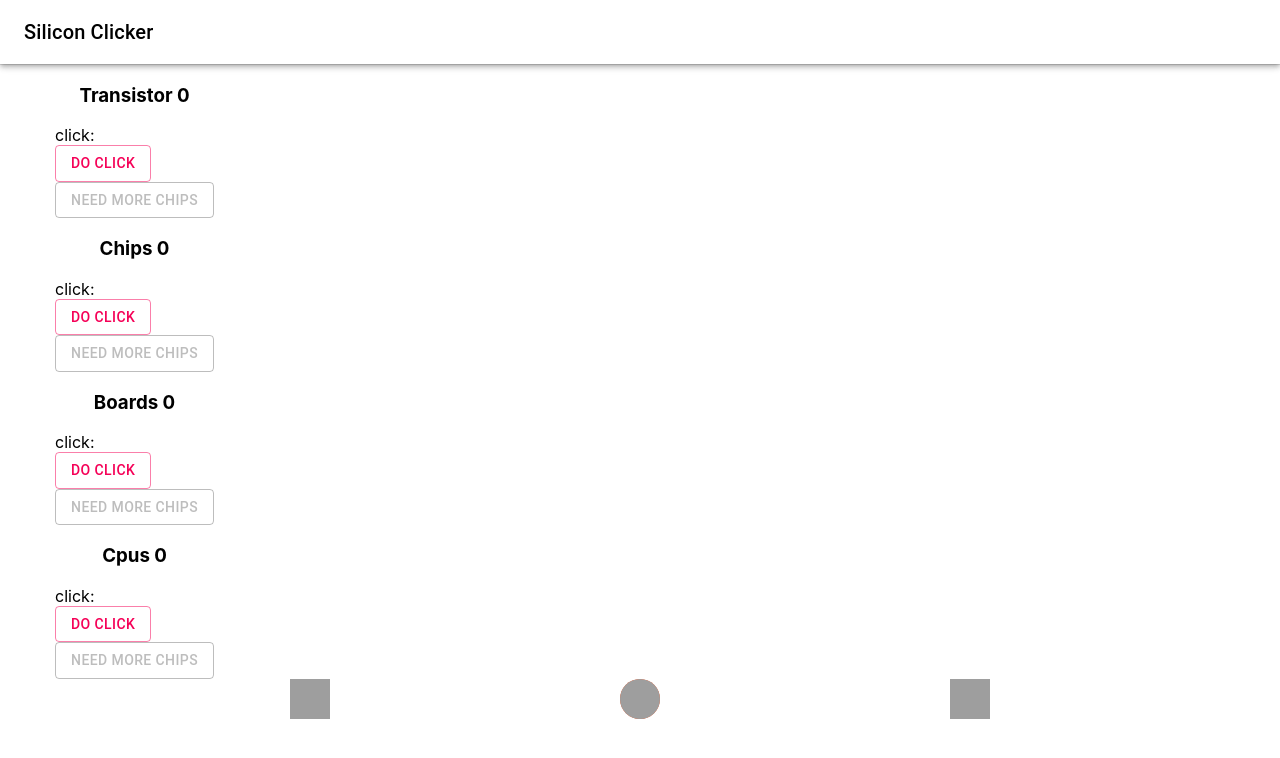
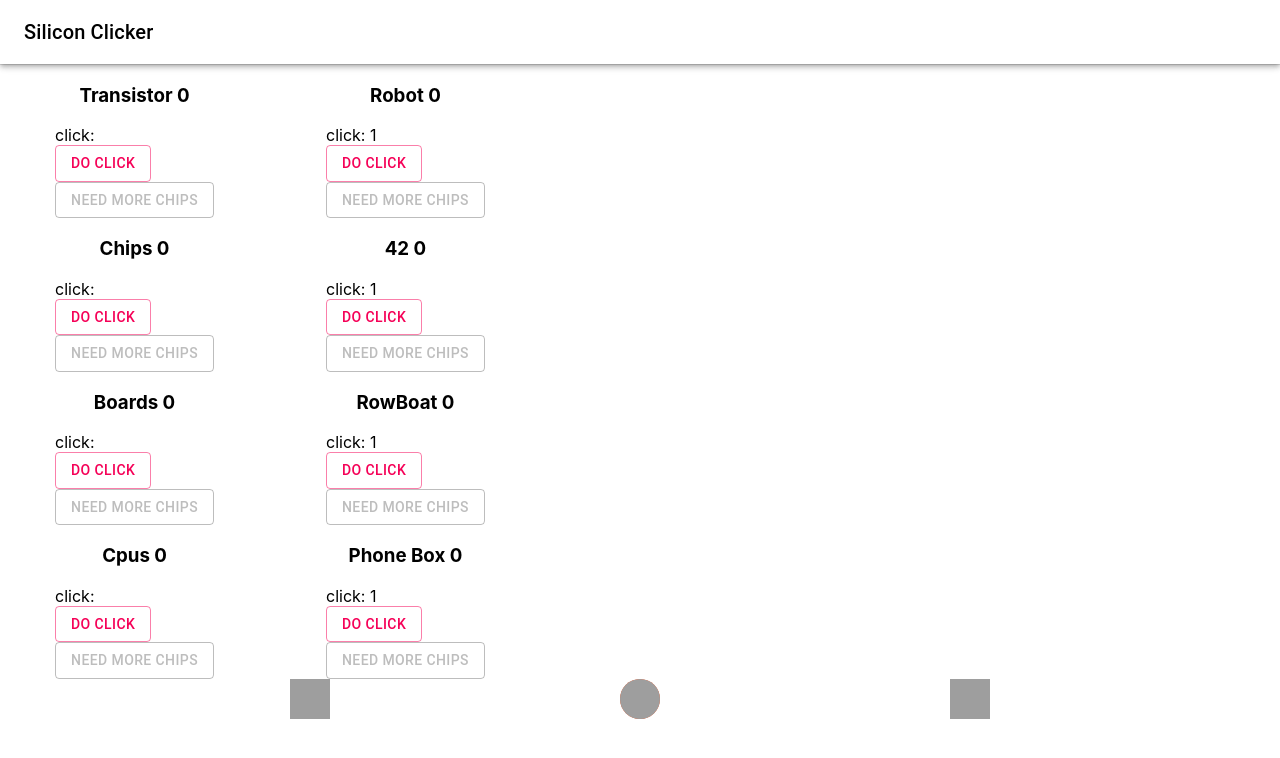
Before and after one commit to JR1994-CA/two, a React (Create React App) app in the folder tsclient/: page / in a window 1280 px wide. Shown: the top 758 px of the page. Built offline with nearby package versions, Linux system fonts and the light colour scheme; grey boxes are pictures that could not be loaded.

Commit message:
TO TYPESCRIPT move things

```diff
--- a/tsclient/src/App.tsx
+++ b/tsclient/src/App.tsx
@@ -5,13 +5,12 @@ import NavBar from "./components/Navbar";
 import pie from "./OtherStuff/Holding"
 import Footer from "./components/Footer";
 
+
 function App() {
 
   return (
       <>
         <NavBar/>
-        <Grid container>
-        </Grid>
         <Divider/>
         <Grid container>
           <Grid item>
@@ -24,6 +23,13 @@ function App() {
             <Block data={pie.cpus} pie={pie}/>
 
           </Grid>
+                <Grid item>
+                    <Block data={pie.robot} pie={pie}/>
+                    <Block data={pie.fortyTwo} pie={pie}/>
+                    <Block data={pie.rowboat} pie={pie}/>
+                    <Block data={pie.phonebox} pie={pie}/>
+                </Grid>
+
         </Grid>
         <Footer/>
       </>
--- a/tsclient/src/OtherStuff/Holding.tsx
+++ b/tsclient/src/OtherStuff/Holding.tsx
@@ -1,4 +1,4 @@
-import Data from "./Util";
+import Data, {upgrade} from "./Util";
 
 class pie
 {
@@ -6,6 +6,10 @@ class pie
     static boards:Data = new Data("Boards");
     static trans:Data = new Data("Transistor");
     static cpus:Data = new Data("Cpus");
+    static robot:Data = new upgrade("Robot")
+    static fortyTwo:Data = new upgrade("42")
+    static rowboat:Data = new upgrade("RowBoat")
+    static phonebox:Data = new upgrade("Phone Box")
 }
 
 export default pie
--- a/tsclient/src/OtherStuff/Util.tsx
+++ b/tsclient/src/OtherStuff/Util.tsx
@@ -34,7 +34,7 @@ class data
 
 }
 
-class upgrade extends data
+export class upgrade extends data
 {
     perClick=1;
 }
--- /dev/null
+++ b/tsclient/src/OtherStuff/index.ts
@@ -0,0 +1,4 @@
+import holding from "./Holding"
+import until from "./Util"
+
+export {holding, until}
--- a/tsclient/src/components/Block/index.tsx
+++ b/tsclient/src/components/Block/index.tsx
@@ -2,8 +2,7 @@ import React from "react";
 import {Divider, Grid, Tooltip} from "@material-ui/core";
 import {Button} from "@material-ui/core";
 import {useState} from "react";
-import data from "../../OtherStuff/Util";
-
+import {button} from "../../OtherStuff"
 
 function Block(props:any)
 {
```
